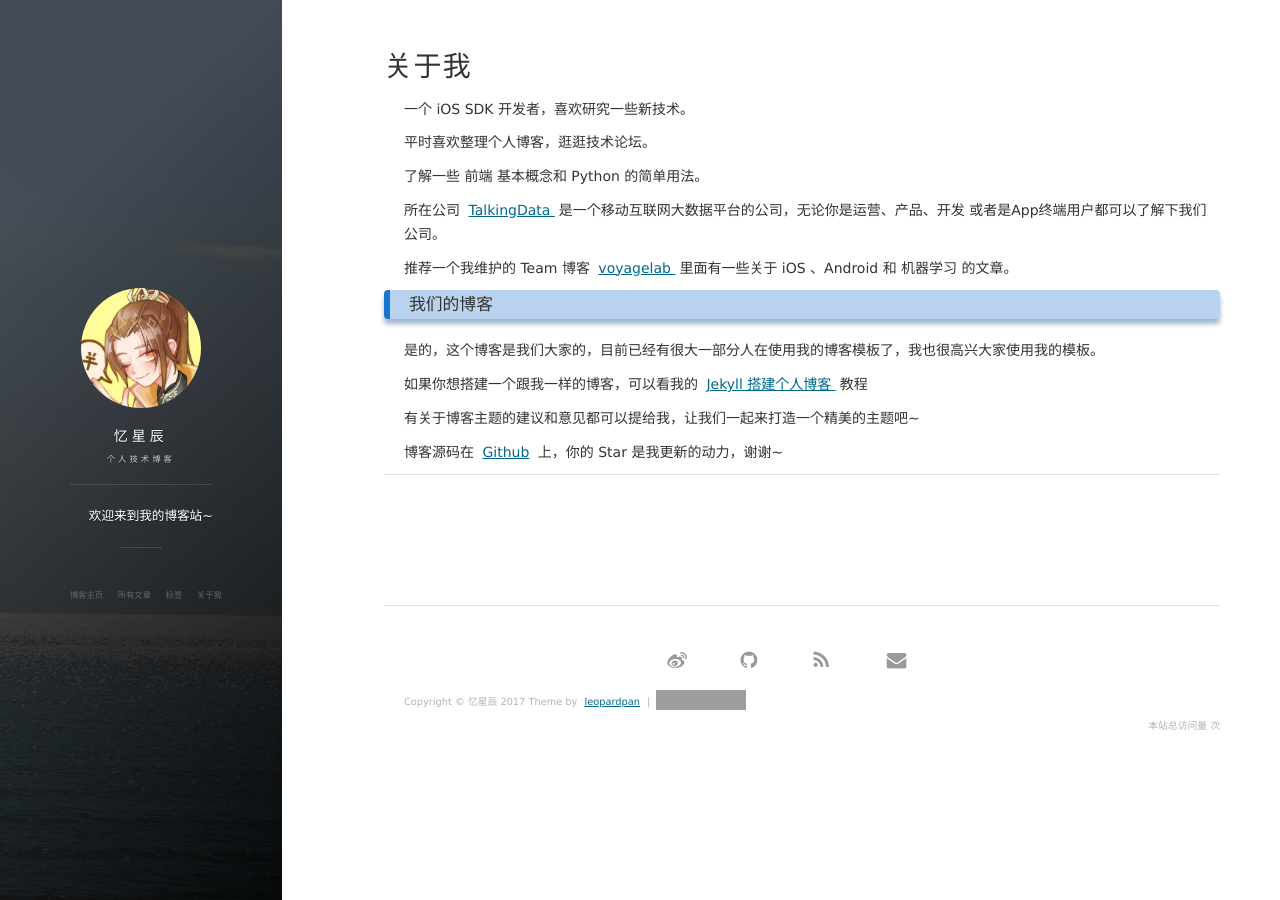
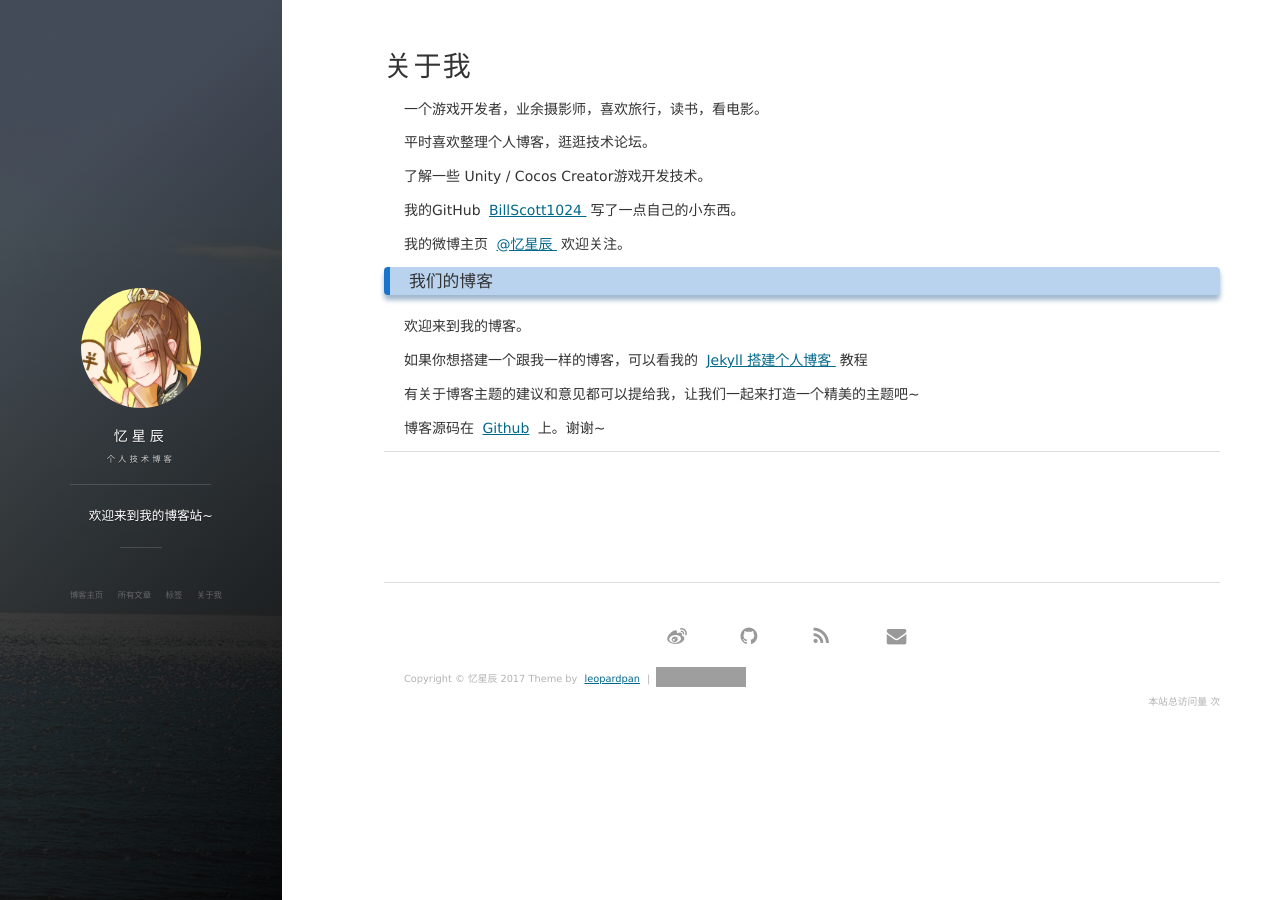
Before and after one commit to BillScott1024/billscott1024.github.io, a Jekyll site: the page built from about.md, in a window 1280 px wide. Built offline with Jekyll 4.4.1, drawn with Linux system fonts in a browser that asks for light colours; nearby versions of some CDN libraries; comment, search, counter and statistics services are not loaded; grey boxes are pictures that could not be loaded.

Commit message:
update
update

```diff
--- a/about.md
+++ b/about.md
@@ -3,22 +3,22 @@
 title: 关于我
 ---
 
-一个 iOS SDK 开发者，喜欢研究一些新技术。
+一个游戏开发者，业余摄影师，喜欢旅行，读书，看电影。
 <p>
 平时喜欢整理个人博客，逛逛技术论坛。
 <p>
-了解一些 前端 基本概念和 Python 的简单用法。
+了解一些 Unity / Cocos Creator游戏开发技术。
 
 <p>
 
-所在公司
-<a target="_blank" href="https://www.talkingdata.com/"> TalkingData </a>
-是一个移动互联网大数据平台的公司，无论你是运营、产品、开发 或者是App终端用户都可以了解下我们公司。
+我的GitHub
+<a target="_blank" href="https://github.com/BillScott1024"> BillScott1024 </a>
+写了一点自己的小东西。
 <p>
 
-推荐一个我维护的 Team 博客
-<a target="_blank" href="http://talkingdata.me/"> voyagelab </a>
-里面有一些关于 iOS 、Android 和 机器学习 的文章。
+我的微博主页
+<a target="_blank" href="https://weibo.com/210004370"> @忆星辰 </a>
+欢迎关注。
 
 <p>
 
@@ -26,7 +26,7 @@
 
 <p>
 
-是的，这个博客是我们大家的，目前已经有很大一部分人在使用我的博客模板了，我也很高兴大家使用我的模板。
+欢迎来到我的博客。
 
 <p>
 
@@ -40,7 +40,7 @@
 
 <p>
 
-博客源码在 <a target="_blank" href='https://github.com/leopardpan/leopardpan.github.io/'>Github</a> 上，你的 Star 是我更新的动力，谢谢~
+博客源码在 <a target="_blank" href='https://github.com/leopardpan/leopardpan.github.io/'>Github</a> 上。谢谢~
 
 <p>
 
```
